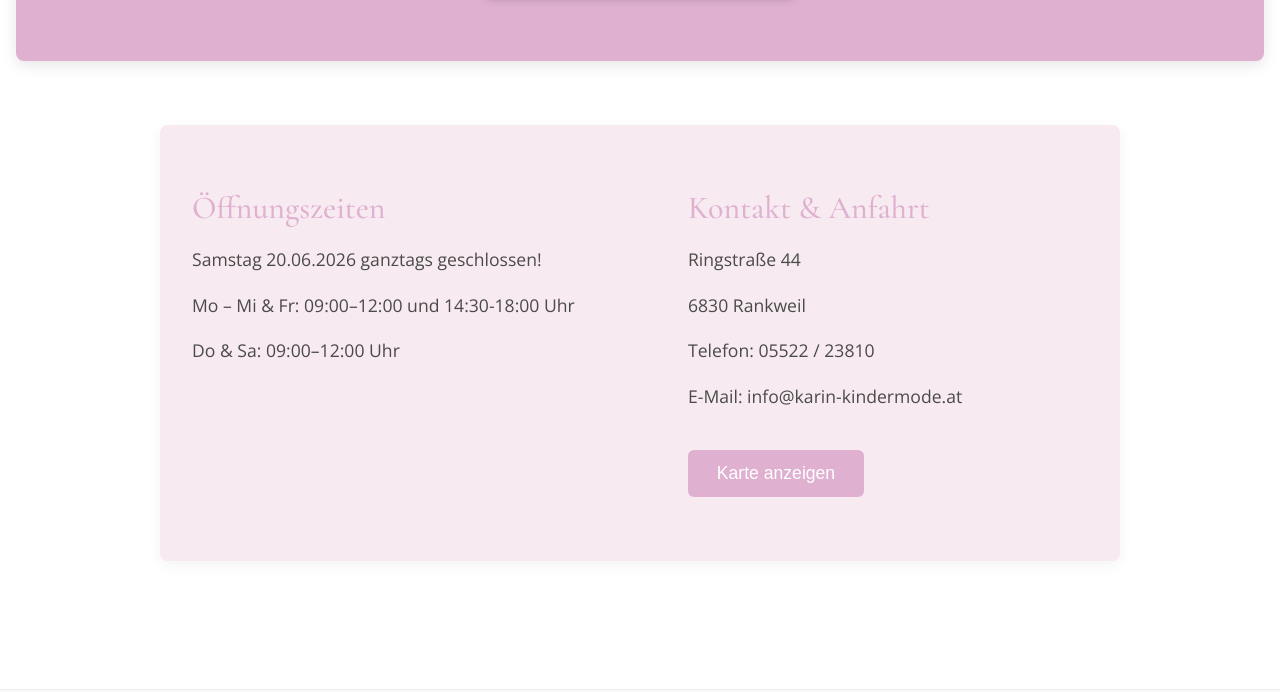
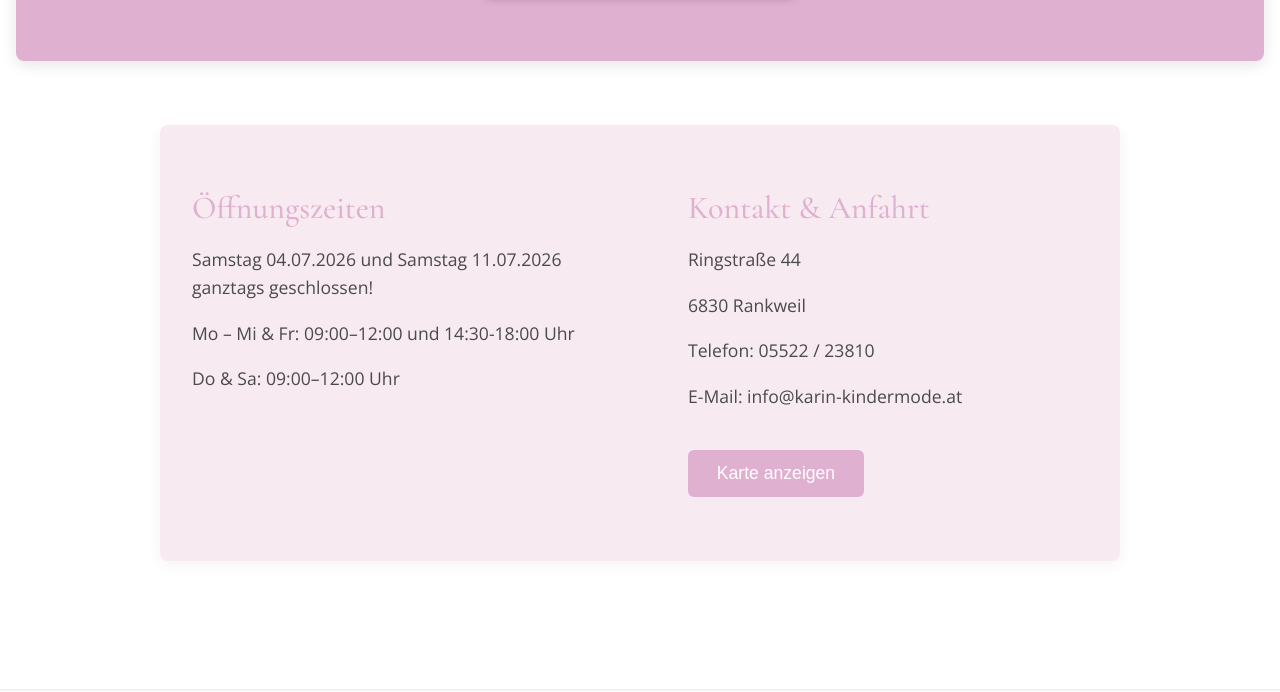
Before and after one commit to aob0102/karin, a plain HTML site: page index.html in a window 1280 px wide. Shown: the part 1948-2640 px from the top of the page. Drawn offline with nearby package versions, Linux system fonts and the light colour scheme; some packages are replaced by stand-ins of ours.

Commit message:
öffnungszieten

```diff
--- a/index.html
+++ b/index.html
@@ -58,7 +58,7 @@
         </section>
         <section class="contact-info-section" id="contact-info-section"> <div class="info-block">
                 <h2>Öffnungszeiten</h2>
-                <p>Samstag 20.06.2026 ganztags geschlossen!</p>
+                <p>Samstag 04.07.2026 und Samstag 11.07.2026 ganztags geschlossen!</p>
                 <p>Mo – Mi & Fr: 09:00–12:00 und 14:30-18:00 Uhr</p>
                 <p>Do & Sa: 09:00–12:00 Uhr</p>
             </div>
```
